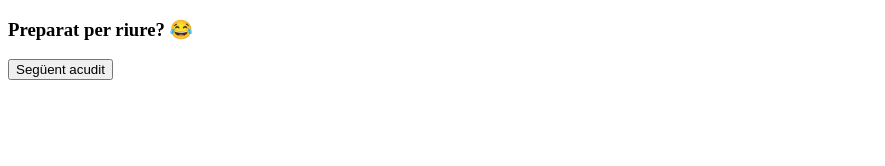
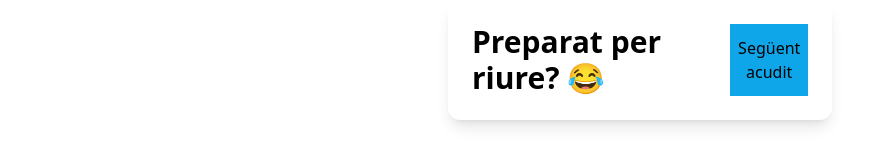
Before and after one commit to judith166/Sprint-4.-Typescript-i-API, a plain HTML site: page index.html in a window 1280 px wide. Shown: the whole page, without its empty margins (0-885 px from the left). Drawn offline with nearby package versions, Linux system fonts and the light colour scheme.

Commit message:
CDN Tailwind

```diff
--- a/index.html
+++ b/index.html
@@ -4,14 +4,14 @@
     <meta charset="utf-8">
     <meta name="viewport" content="width=device-width, initial-scale=1">
     <title>API</title>
+    <script src="https://cdn.tailwindcss.com"></script>
   </head>
   <body>
-    <div>
-        <h3>Preparat per riure? &#128514; </h3>
+    <div class="p-6 max-w-sm mx-auto bg-white rounded-xl shadow-lg flex space-x-4">
+        <h3 class="text-3xl font-bold">Preparat per riure? &#128514; </h3>
         <p id="joke"></p>
-        <button id="nextJoke">Següent acudit</button>
+        <button id="nextJoke" class="bg-sky-500 hover:bg-sky-700 hover:text-white">Següent acudit</button>
     </div>
     <script src="./dist/app.js"></script>
 </body>
 </html>
-<!--Como empezar a MAQUETAR con TAILWIND CSS-->
```
